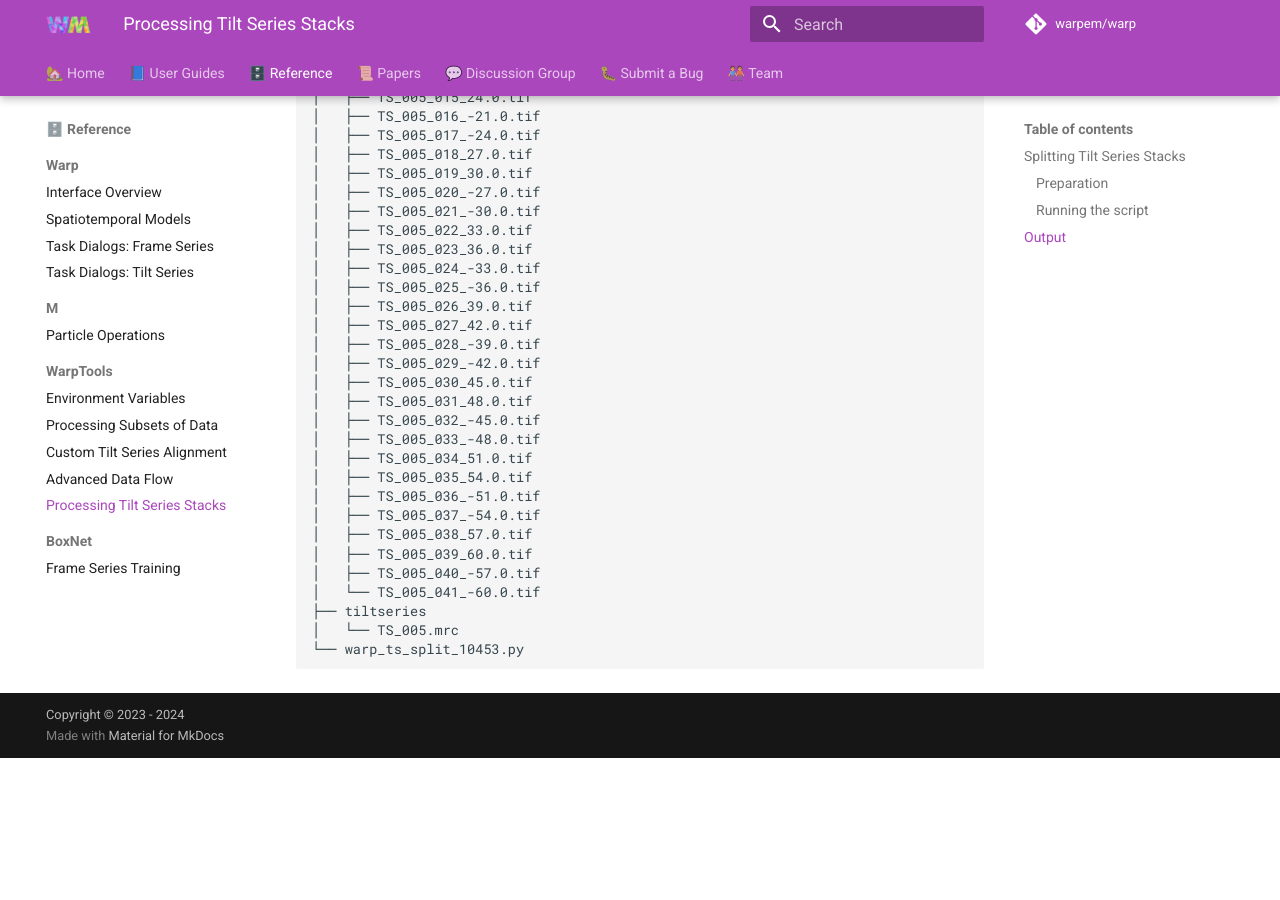
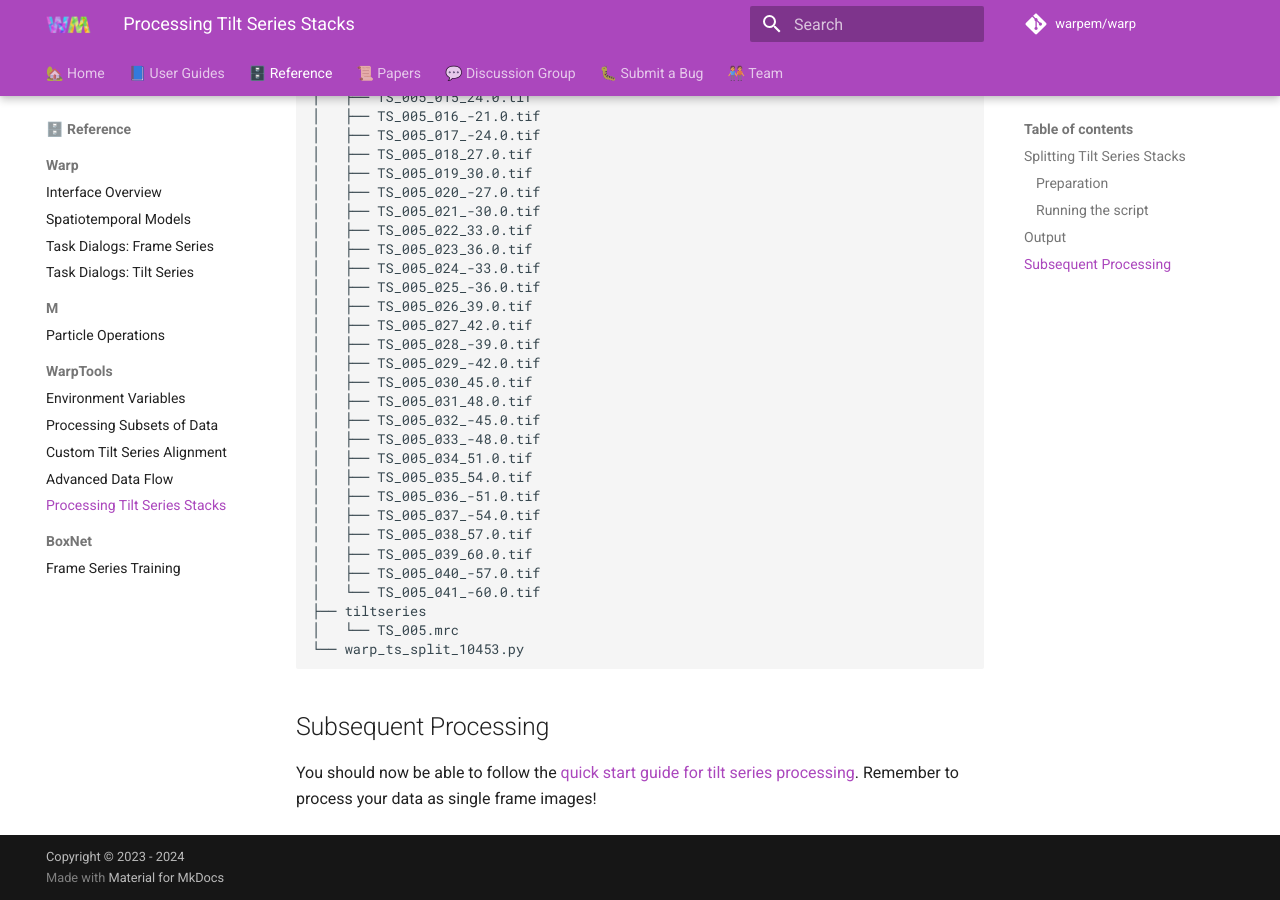
Before and after one commit to warpem/warp, an MkDocs documentation site: the page built from docs/reference/warptools/processing_tilt_series_stacks.md, in a window 1280 px wide and 900 px high, scrolled down 2261 px. Built offline with MkDocs 1.6.1 and Material for MkDocs 9.7.7, drawn with Linux system fonts in a browser that asks for light colours; comment, search, counter and statistics services are not loaded; before the commit the page ends 3019 px from its top, so only the background shows below that.

Commit message:
add note on subsequent processing

````diff
--- a/docs/reference/warptools/processing_tilt_series_stacks.md
+++ b/docs/reference/warptools/processing_tilt_series_stacks.md
@@ -134,3 +134,9 @@ python warp_ts_split_10453.py
 │   └── TS_005.mrc
 └── warp_ts_split_10453.py
 ```
+
+## Subsequent Processing
+
+You should now be able to follow the
+[quick start guide for tilt series processing](../../user_guide/warptools/quick_start_warptools_tilt_series.md).
+Remember to process your data as single frame images!
````
